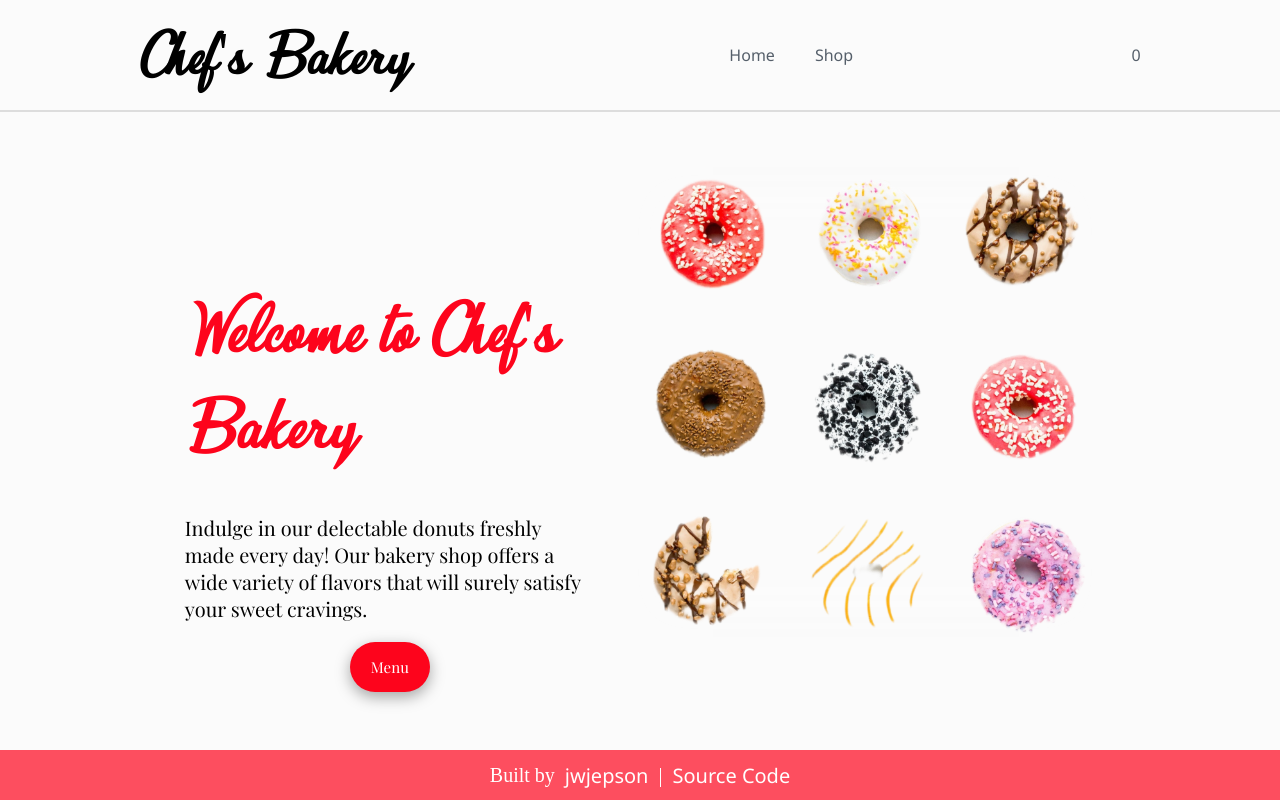
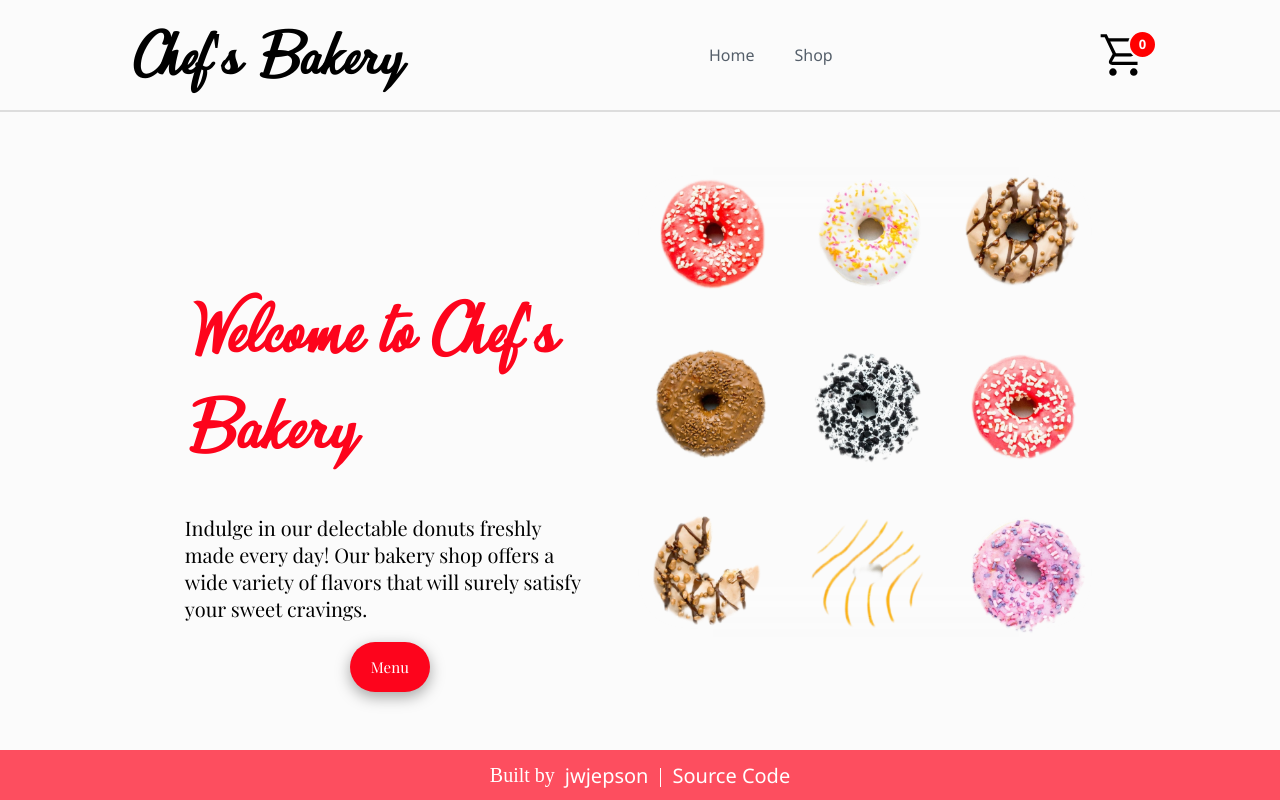
Before and after one commit to jwjepson/shopping-cart, a React (Create React App) app: page / in a window 1280 px wide. Built offline with nearby package versions, Linux system fonts and the light colour scheme.

Commit message:
style and align cart icon and badge

```diff
--- a/src/styles/Header.css
+++ b/src/styles/Header.css
@@ -58,3 +58,36 @@ footer {
 footer > a {
     color: white;
 }
+
+.cart-svg {
+    position: relative;
+    background-image: url("../images/shoppingCart.svg");
+    background-size: cover;
+    height: 50px;
+    width: 50px;
+}
+
+.badge {
+    position: absolute;
+    top: 0%;
+    right: 0%;
+    left: 60%;
+    bottom: 60%;
+    background-color: red;
+    border: 2px solid #FBFBFB;
+    border-radius: 50%;
+    height: 25px;
+    width: 25px;
+    display: flex;
+    justify-content: center;
+    align-items: center;
+}
+
+.cart-counter {
+    font-size: 13px;
+    font-weight: bold;
+    color: white;
+    border-radius: 50%;
+    margin-bottom: 2px;
+    margin-left: 1px;
+}
```
